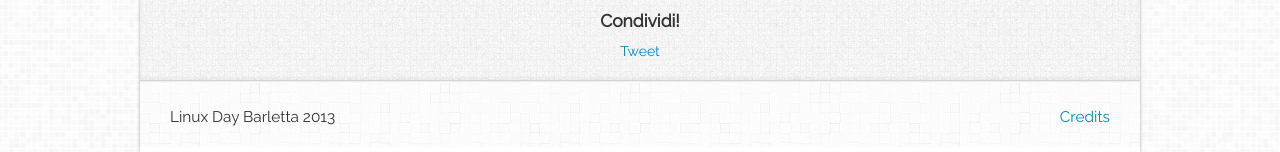
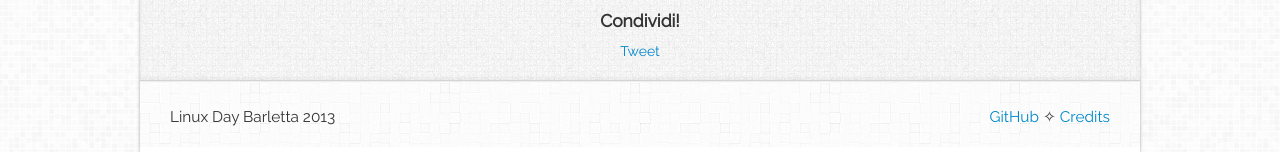
Before and after one commit to linuxdaybarletta/linuxdaybarletta2013.github.io, a Jekyll site: the page built from 00-index.html, in a window 1280 px wide and 1148 px high. Shown: the part 996-1148 px from the top of the window. Built offline with Jekyll 4.4.1, drawn with Linux system fonts in a browser that asks for light colours; nearby versions of some CDN libraries; Markdown is read by kramdown in place of the engine named in the settings; comment, search, counter and statistics services are not loaded.

Commit message:
Add link to the GitHub page

```diff
--- a/_layouts/default.html
+++ b/_layouts/default.html
@@ -139,6 +139,8 @@
                 <p>
                 Linux Day Barletta 2013
                 <span class="pull-right">
+                    <a href="https://github.com/linuxdaybarletta/linuxdaybarletta.github.io">GitHub</a>
+                    ✧
                     <a href="http://nicolalamacchia.com">Credits</a></span>
                 </p>
             </div>
```
